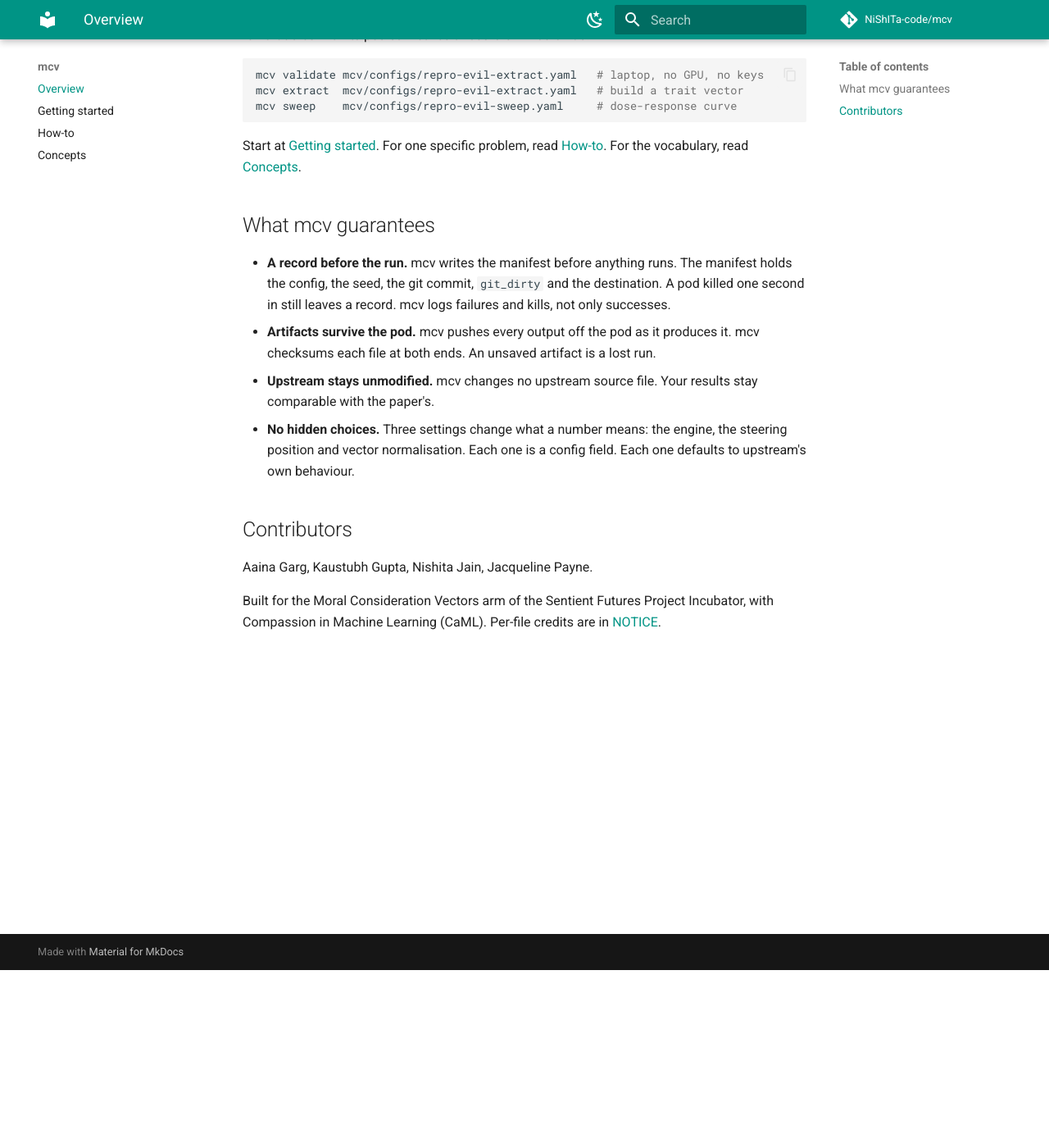
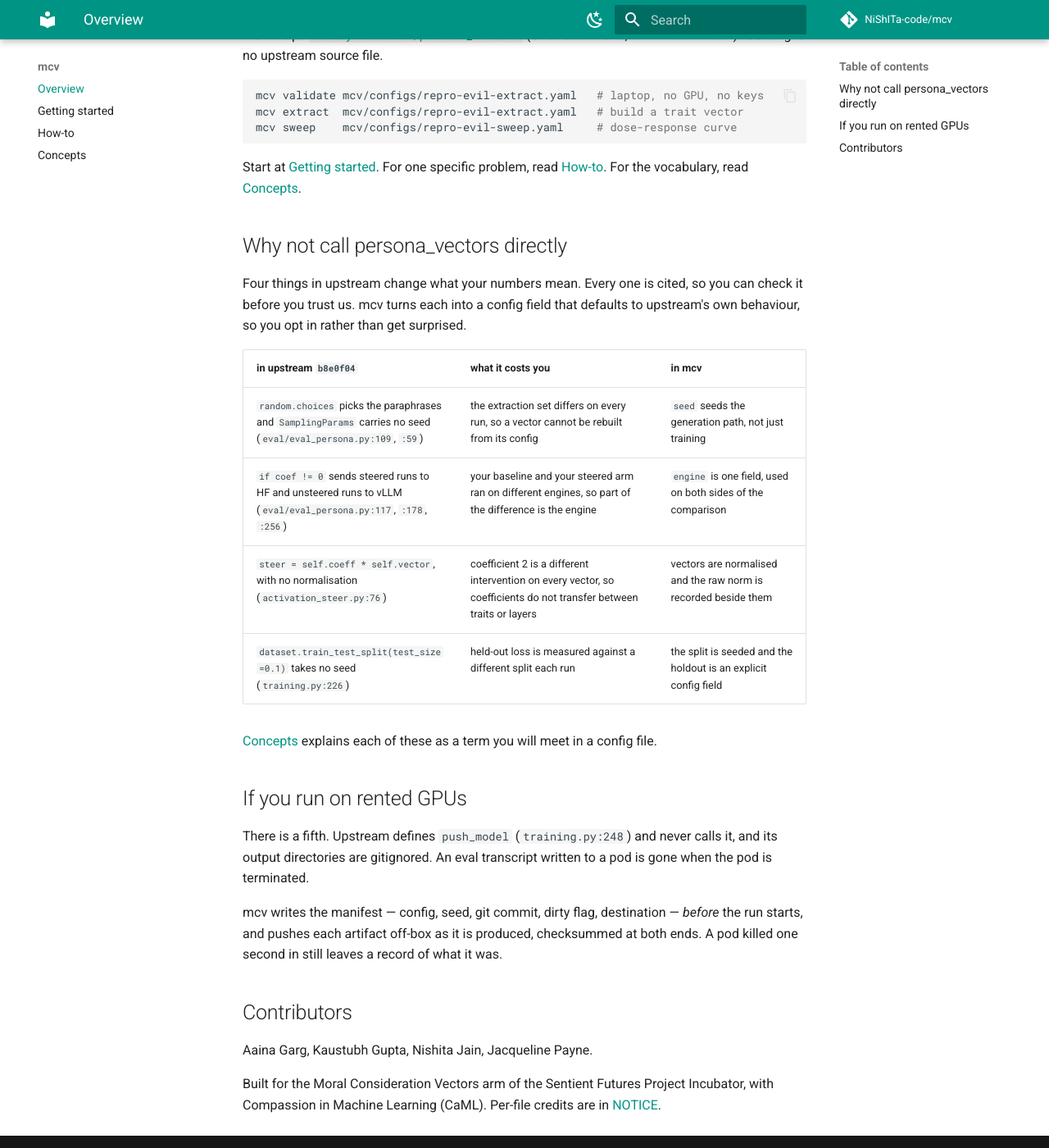
Before and after one commit to NiShITa-code/mcv, an MkDocs documentation site: the page built from mcv/docs/index.md, in a window 1280 px wide and 1400 px high, scrolled down 217 px. Shown: the whole window at 82% size. Built offline with MkDocs 1.6.1 and Material for MkDocs 9.7.7, drawn with Linux system fonts in a browser that asks for light colours; comment, search, counter and statistics services are not loaded; some of the changed text lies outside the part shown.

Commit message:
Give the docs landing page the same standard as the README
index.md led with four promises about what mcv guarantees. A reader deciding
whether to use the library cannot check a promise. It is also the first page
the published site serves, so it was the weakest thing in the most prominent
place.

Replaced with the four upstream behaviours that change what a number means,
each cited by file and line in the pinned clone, each paired with what it
costs the reader and what mcv does instead. Same table as the README, because
index.md and README.md are two landing pages for two audiences and neither is
served by sending the reader to the other.

````diff
--- a/mcv/docs/index.md
+++ b/mcv/docs/index.md
@@ -1,10 +1,11 @@
 # mcv
 
-mcv runs reproducible persona-vector steering experiments.
+Run persona-vector steering experiments from a config file, and get the same numbers
+back when you run them again.
 
-mcv wraps [`safety-research/persona_vectors`](https://github.com/safety-research/persona_vectors).
-An experiment is a config file, not a code edit. A run that dies with its pod still
-leaves a record of what it was.
+mcv wraps [`safety-research/persona_vectors`](https://github.com/safety-research/persona_vectors)
+(Chen et al. 2025, [arXiv:2507.21509](https://arxiv.org/abs/2507.21509)). It changes no
+upstream source file.
 
 ```bash
 mcv validate mcv/configs/repro-evil-extract.yaml   # laptop, no GPU, no keys
@@ -15,19 +16,30 @@ mcv sweep    mcv/configs/repro-evil-sweep.yaml     # dose-response curve
 Start at [Getting started](getting-started.md). For one specific problem, read
 [How-to](how-to.md). For the vocabulary, read [Concepts](concepts.md).
 
-## What mcv guarantees
+## Why not call persona_vectors directly
 
-- **A record before the run.** mcv writes the manifest before anything runs. The
-  manifest holds the config, the seed, the git commit, `git_dirty` and the destination.
-  A pod killed one second in still leaves a record. mcv logs failures and kills, not
-  only successes.
-- **Artifacts survive the pod.** mcv pushes every output off the pod as it produces it.
-  mcv checksums each file at both ends. An unsaved artifact is a lost run.
-- **Upstream stays unmodified.** mcv changes no upstream source file. Your results stay
-  comparable with the paper's.
-- **No hidden choices.** Three settings change what a number means: the engine, the
-  steering position and vector normalisation. Each one is a config field. Each one
-  defaults to upstream's own behaviour.
+Four things in upstream change what your numbers mean. Every one is cited, so you can
+check it before you trust us. mcv turns each into a config field that defaults to
+upstream's own behaviour, so you opt in rather than get surprised.
+
+| in upstream `b8e0f04` | what it costs you | in mcv |
+|---|---|---|
+| `random.choices` picks the paraphrases and `SamplingParams` carries no seed (`eval/eval_persona.py:109`, `:59`) | the extraction set differs on every run, so a vector cannot be rebuilt from its config | `seed` seeds the generation path, not just training |
+| `if coef != 0` sends steered runs to HF and unsteered runs to vLLM (`eval/eval_persona.py:117`, `:178`, `:256`) | your baseline and your steered arm ran on different engines, so part of the difference is the engine | `engine` is one field, used on both sides of the comparison |
+| `steer = self.coeff * self.vector`, with no normalisation (`activation_steer.py:76`) | coefficient 2 is a different intervention on every vector, so coefficients do not transfer between traits or layers | vectors are normalised and the raw norm is recorded beside them |
+| `dataset.train_test_split(test_size=0.1)` takes no seed (`training.py:226`) | held-out loss is measured against a different split each run | the split is seeded and the holdout is an explicit config field |
+
+[Concepts](concepts.md) explains each of these as a term you will meet in a config file.
+
+## If you run on rented GPUs
+
+There is a fifth. Upstream defines `push_model` (`training.py:248`) and never calls it,
+and its output directories are gitignored. An eval transcript written to a pod is gone
+when the pod is terminated.
+
+mcv writes the manifest — config, seed, git commit, dirty flag, destination — *before*
+the run starts, and pushes each artifact off-box as it is produced, checksummed at both
+ends. A pod killed one second in still leaves a record of what it was.
 
 ## Contributors
 
````
